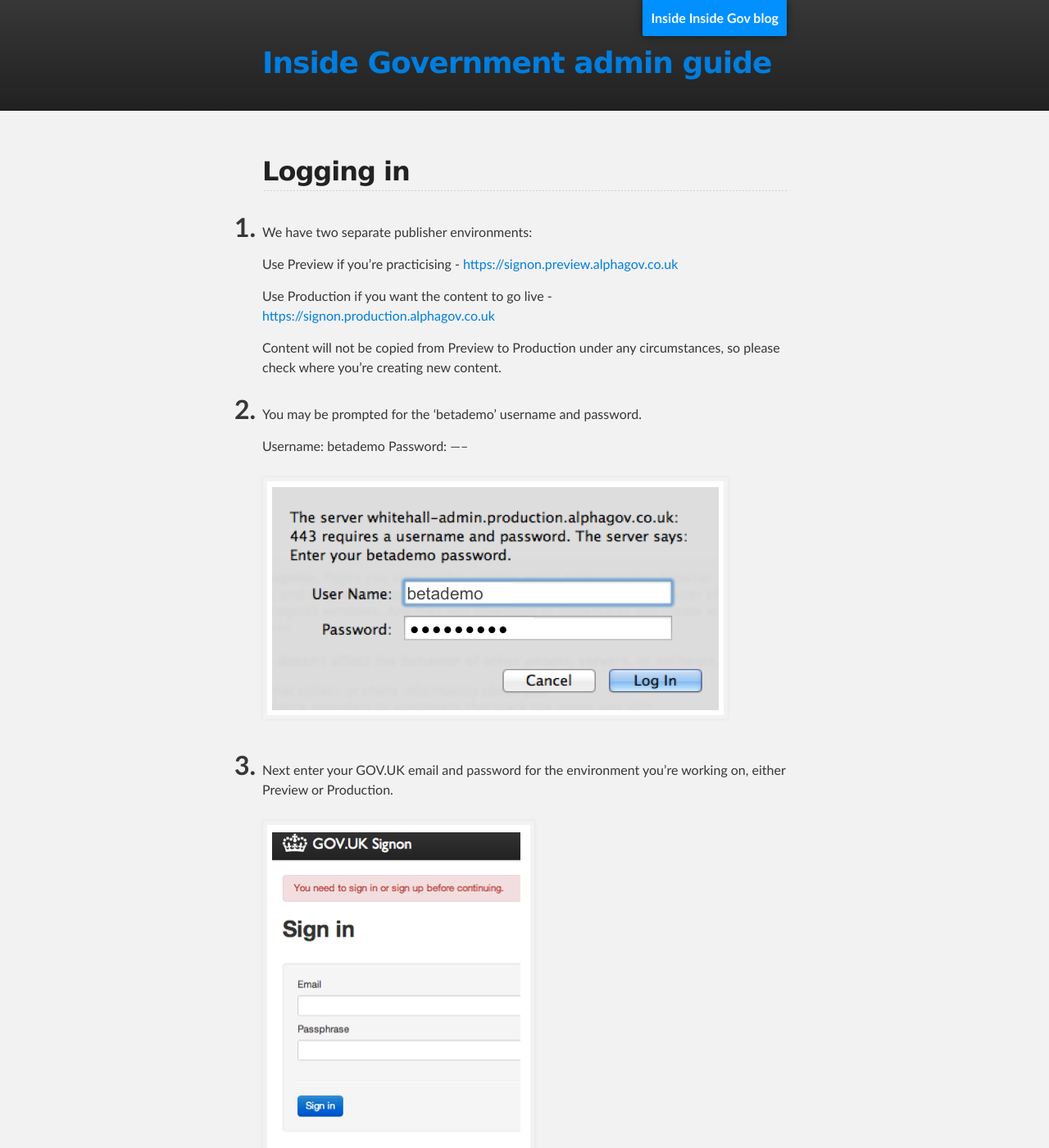
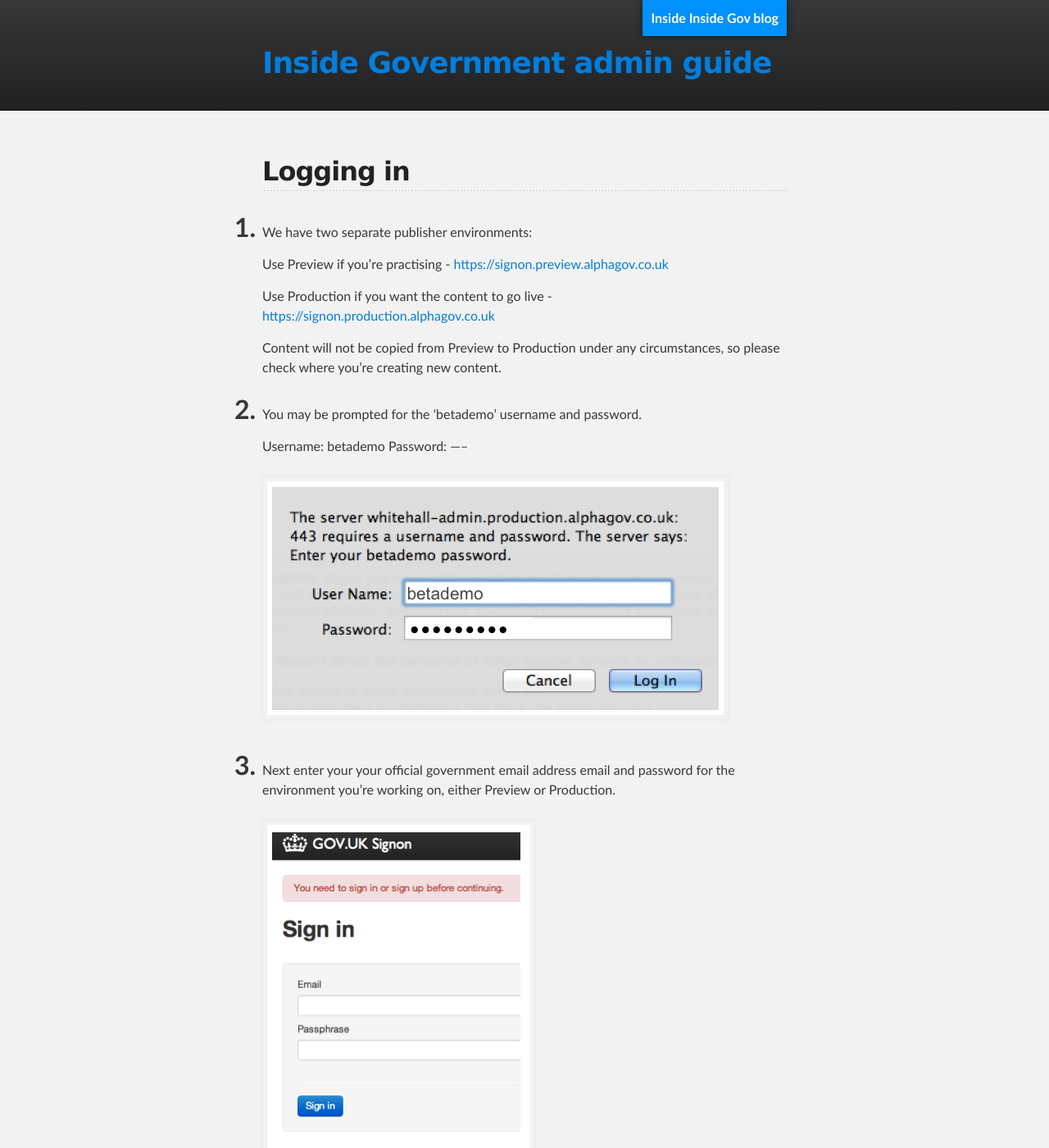
Before and after one commit to alphagov/inside-government-admin-guide, a Jekyll site: the page built from your-account/logging-in.md, in a window 1280 px wide and 1400 px high. Shown: the whole window at 82% size. Built offline with Jekyll 4.4.1, drawn with Linux system fonts in a browser that asks for light colours.

Commit message:
Update logging-in.md
Typo and gov.uk email changed to official email

```diff
--- a/your-account/logging-in.md
+++ b/your-account/logging-in.md
@@ -8,7 +8,7 @@
 
 1. We have two separate publisher environments:
 
-   Use Preview if you're practicising - [https://signon.preview.alphagov.co.uk](https://signon.preview.alphagov.co.uk)
+   Use Preview if you're practising - [https://signon.preview.alphagov.co.uk](https://signon.preview.alphagov.co.uk)
 
    Use Production if you want the content to go live - [https://signon.production.alphagov.co.uk](https://signon.production.alphagov.co.uk)
 
@@ -21,7 +21,7 @@
 
    ![Get an account 5](get-an-account-5.png)
 
-3. Next enter your GOV.UK email and password for the environment you’re working on, either Preview or Production.
+3. Next enter your your official government email address email and password for the environment you’re working on, either Preview or Production.
 
    ![Logging in 1](logging-in.png)
 
```
